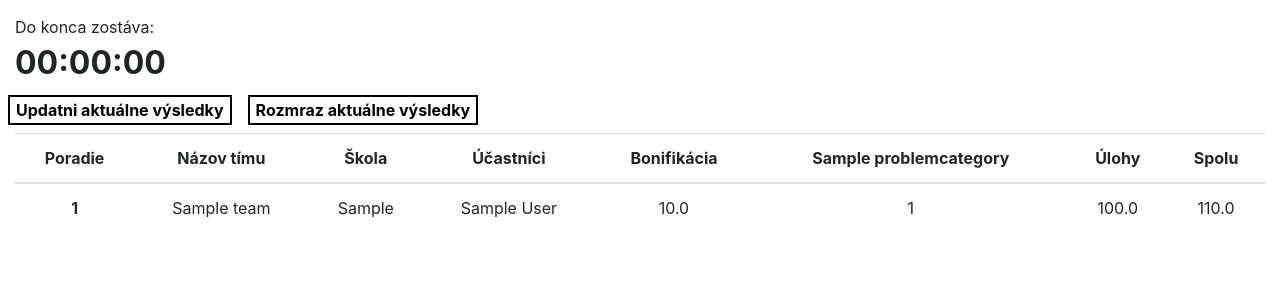
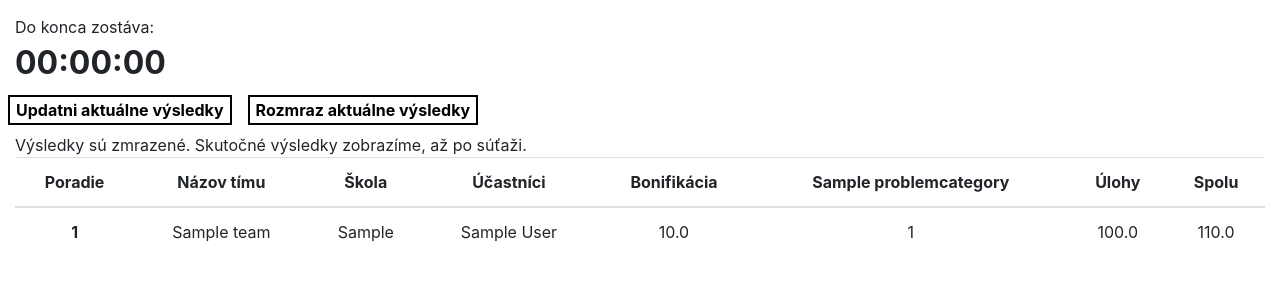
Before and after one commit to ZdruzenieSTROM/sutazeStrom, a Django app: page /1/results/ in a window 1280 px wide. Shown: the part 56-356 px from the top of the page. Run offline with Django 3.2, Linux system fonts and the light colour scheme; a user stored in the database is signed in; tables that the repository leaves empty hold one stand-in row (values such as "Sample post"); some libraries are stand-ins or nearby versions.

Commit message:
Pridaná správa o zmrazení výsledkov

```diff
--- a/competition/templates/competition/results.html
+++ b/competition/templates/competition/results.html
@@ -46,6 +46,9 @@ Do konca zostáva: <div id="countdown" class="countdown"></div>
     {% endif %}
   </div>
   {% endif %}
+{% if event.frozen_results %}
+  <div>Výsledky sú zmrazené. Skutočné výsledky zobrazíme, až po súťaži.</div>
+{% endif %}
 <table class="table">
   <thead>
     <tr>
```
